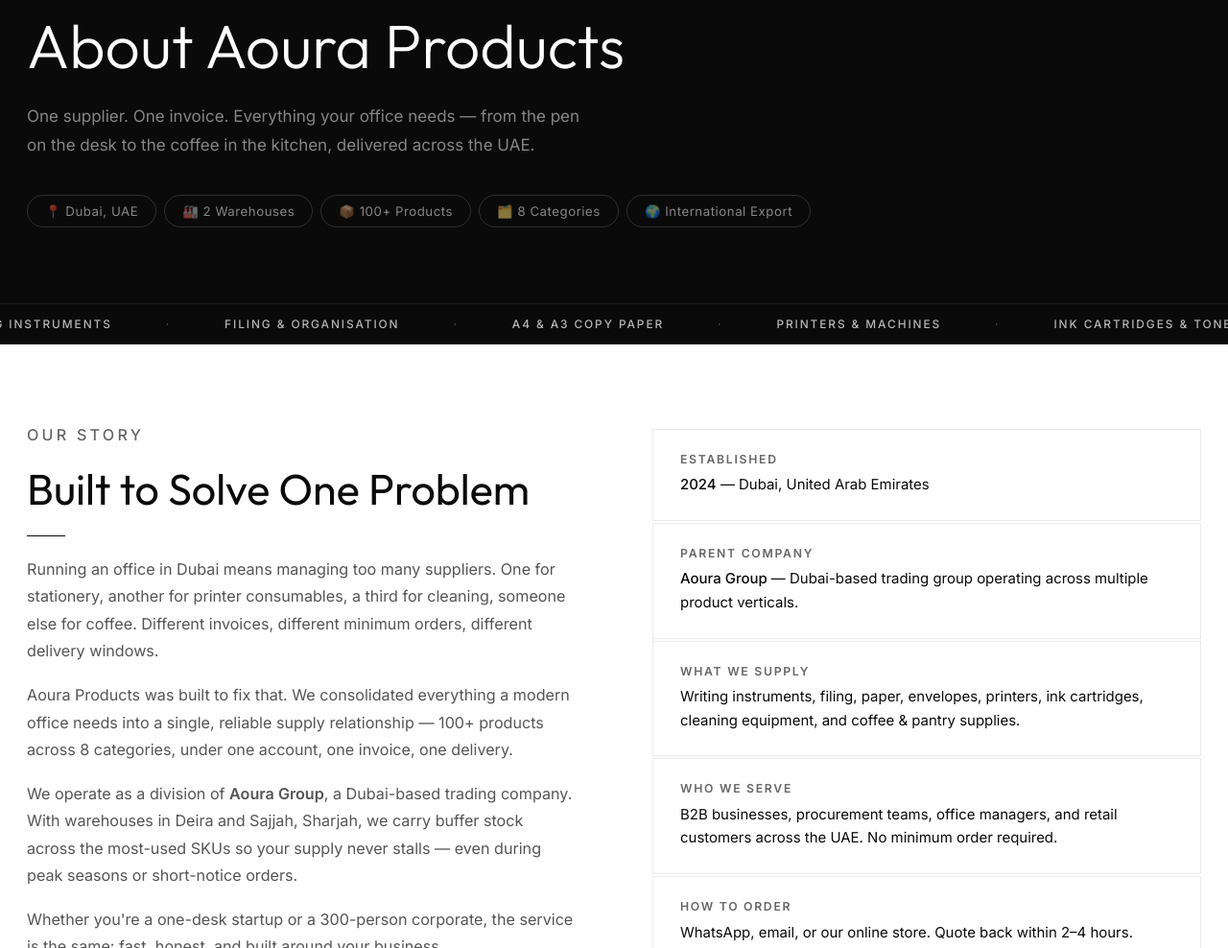
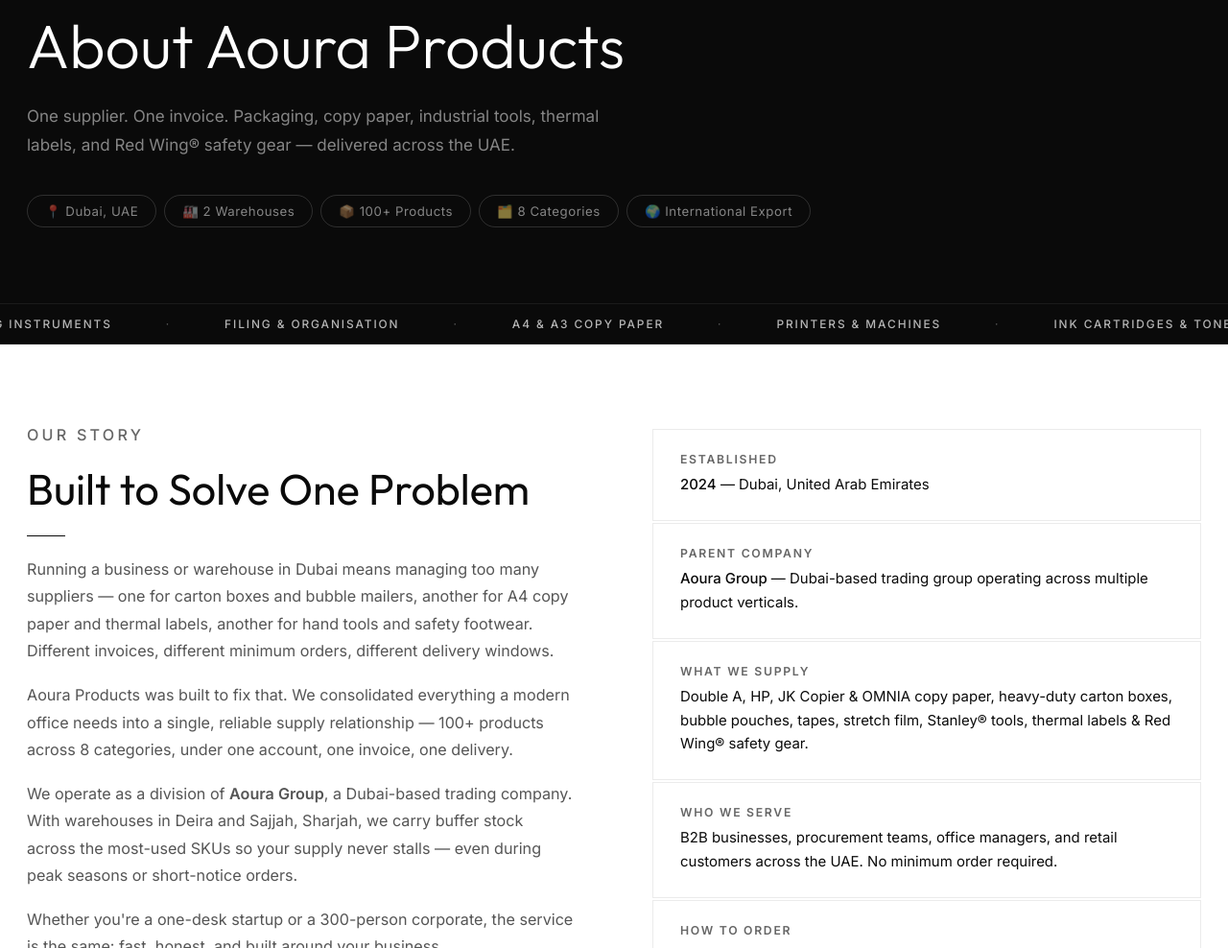
Before and after one commit to Aoura-infra-main/aoura-products-website, a plain HTML site: page about-us.html in a window 1280 px wide. Shown: the part 193-1181 px from the top of the page at 96% size. Drawn offline with Linux system fonts and the light colour scheme.

Commit message:
content: align about-us.html brand story with actual catalog

```diff
--- a/about-us.html
+++ b/about-us.html
@@ -92,7 +92,7 @@
 <div class="container">
 <p class="eyebrow">About Aoura Products</p>
 <h1>About Aoura Products</h1>
-<p>One supplier. One invoice. Everything your office needs — from the pen on the desk to the coffee in the kitchen, delivered across the UAE.</p>
+<p>One supplier. One invoice. Packaging, copy paper, industrial tools, thermal labels, and Red Wing® safety gear — delivered across the UAE.</p>
 <div class="hero-chips">
 <span class="hero-chip">📍 Dubai, UAE</span>
 <span class="hero-chip">🏭 2 Warehouses</span>
@@ -133,7 +133,7 @@
 <p class="eyebrow">Our Story</p>
 <h2>Built to Solve One Problem</h2>
 <div class="divider"></div>
-<p>Running an office in Dubai means managing too many suppliers. One for stationery, another for printer consumables, a third for cleaning, someone else for coffee. Different invoices, different minimum orders, different delivery windows.</p>
+<p>Running a business or warehouse in Dubai means managing too many suppliers — one for carton boxes and bubble mailers, another for A4 copy paper and thermal labels, another for hand tools and safety footwear. Different invoices, different minimum orders, different delivery windows.</p>
 <p>Aoura Products was built to fix that. We consolidated everything a modern office needs into a single, reliable supply relationship — 100+ products across 8 categories, under one account, one invoice, one delivery.</p>
 <p>We operate as a division of <strong>Aoura Group</strong>, a Dubai-based trading company. With warehouses in Deira and Sajjah, Sharjah, we carry buffer stock across the most-used SKUs so your supply never stalls — even during peak seasons or short-notice orders.</p>
 <p>Whether you're a one-desk startup or a 300-person corporate, the service is the same: fast, honest, and built around your business.</p>
@@ -149,7 +149,7 @@
 </div>
 <div class="aside-block">
 <h4>What We Supply</h4>
-<p>Writing instruments, filing, paper, envelopes, printers, ink cartridges, cleaning equipment, and coffee &amp; pantry supplies.</p>
+<p>Double A, HP, JK Copier &amp; OMNIA copy paper, heavy-duty carton boxes, bubble pouches, tapes, stretch film, Stanley® tools, thermal labels &amp; Red Wing® safety gear.</p>
 </div>
 <div class="aside-block">
 <h4>Who We Serve</h4>
```
